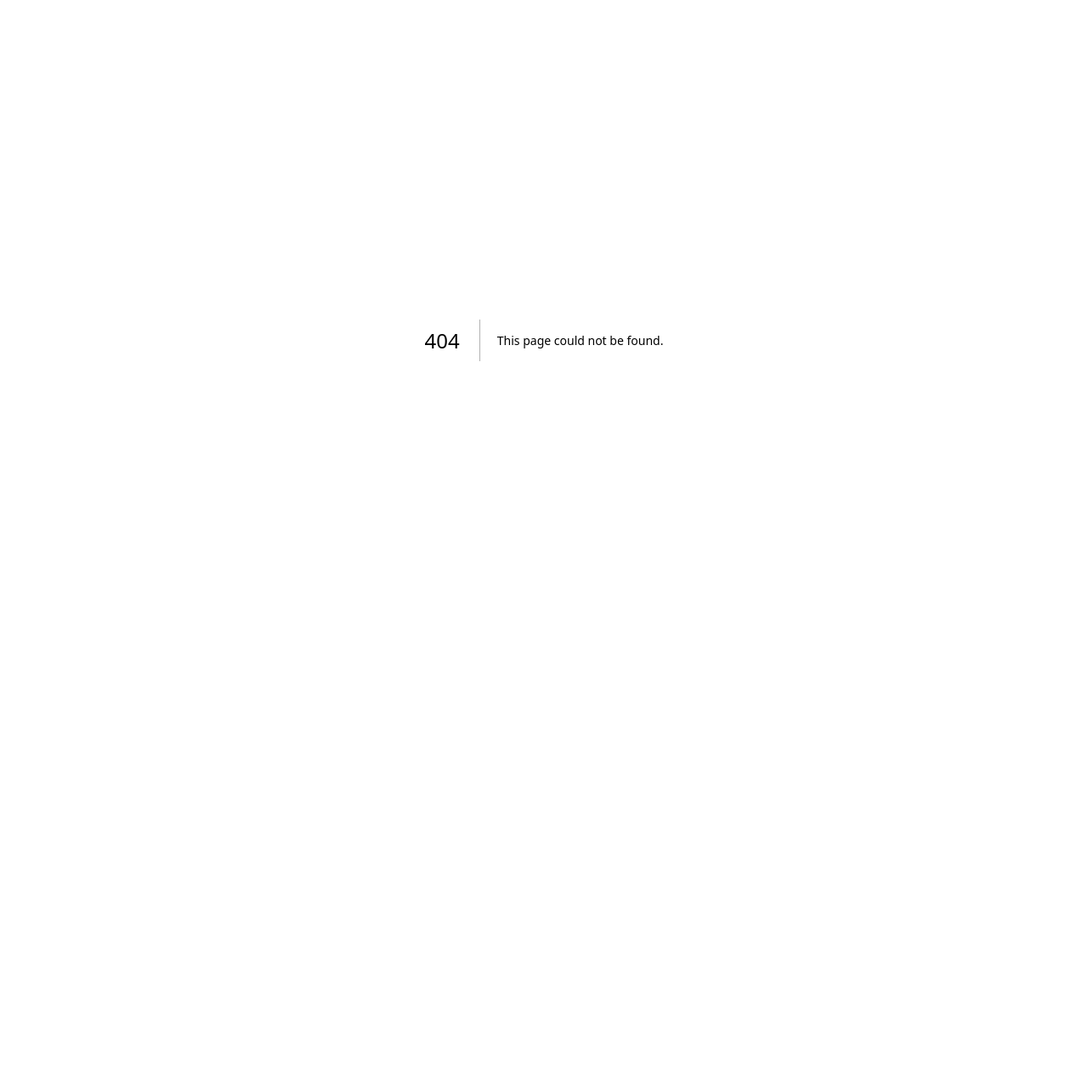
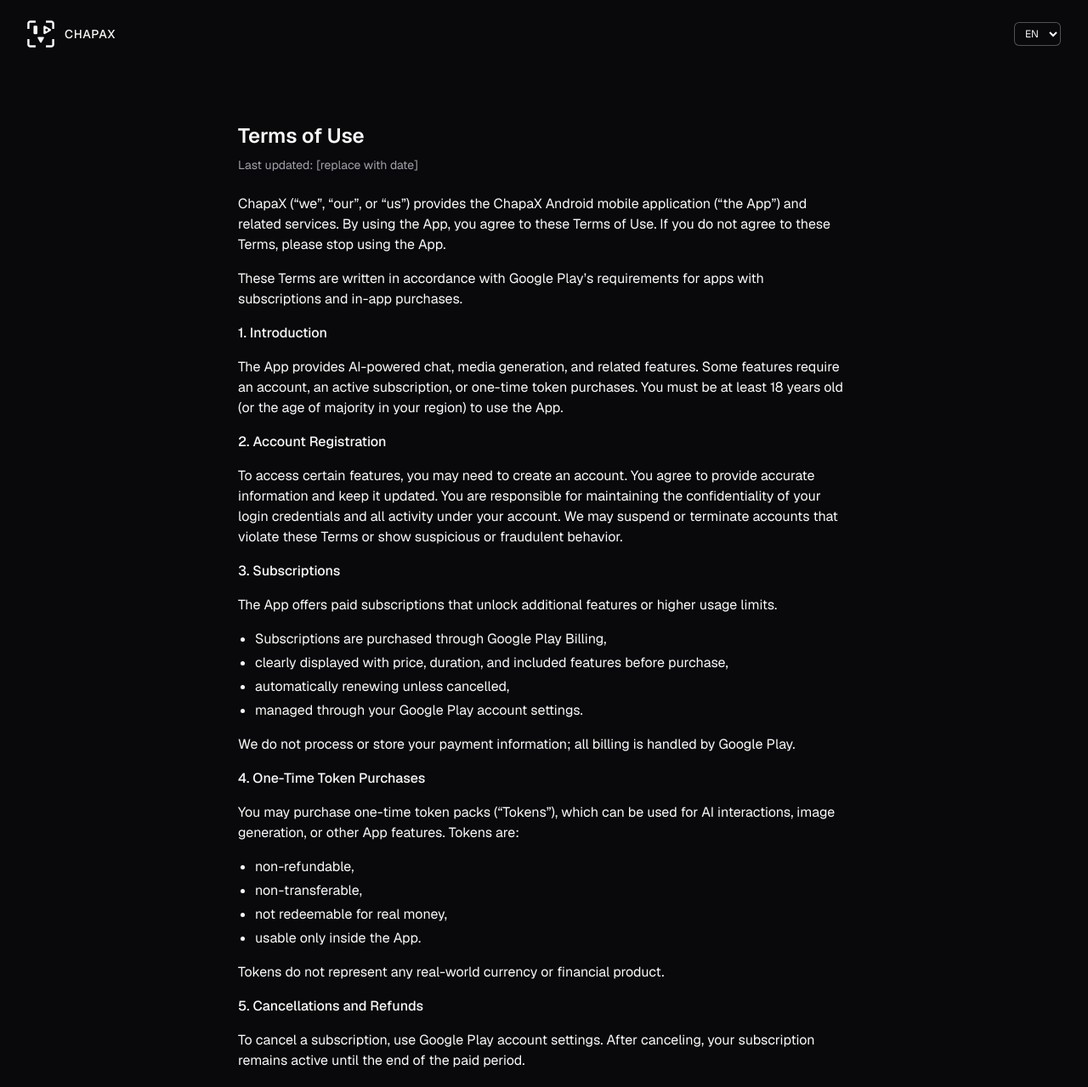
Before and after one commit to MareskoY/chapax-landing, a Next.js app: page /terms-android in a window 1280 px wide. Before the commit this address had no page. Shown: the top 1279 px of the page at 85% size. Before the commit the page ends 800 px from the top, so only its background shows below. Built offline with nearby package versions, Linux system fonts and the light colour scheme.

Commit message:
new pricing and emails

```diff
--- a/pages/oferta.tsx
+++ b/pages/oferta.tsx
@@ -85,7 +85,7 @@
           <h2 className="text-base font-medium">8. Порядок изменения и расторжения</h2>
           <p>8.1. Исполнитель вправе в одностороннем порядке изменять условия настоящей Оферты с обязательной публикацией новой редакции на сайте https://chapax.ai.</p>
           <p>8.2. Пользователь вправе в любой момент отказаться от подписки:
-            <br/>• уведомив Исполнителя по электронной почте nikita.bokz@outlook.com, либо
+            <br/>• уведомив Исполнителя по электронной почте support@chapax.ai, либо
             <br/>• самостоятельно отменив подписку в личном кабинете на странице https://app.chapax.ai/plans.
           </p>
           <p>8.3. При расторжении договора возврат оплаченной суммы за неиспользованный период не производится, если иное прямо не предусмотрено условиями возврата.</p>
@@ -98,7 +98,7 @@
           <p>ИНН: 771599188105</p>
           <p>Дата регистрации: 04.02.2021</p>
           <p>Адрес регистрации: г. Москва</p>
-          <p>Электронная почта: nikita.bokz@outlook.com</p>
+          <p>Электронная почта: support@chapax.ai</p>
           <p>Телефон: +7 980 435-14-25</p>
 
           <hr className="my-4 border-foreground/10" />
--- a/pages/pricing.tsx
+++ b/pages/pricing.tsx
@@ -29,7 +29,7 @@
     chokensPerMonth: 10000,
   };
 
-  const currencyLabel = isRussia ? "₽ 560" : "€ 8.5";
+  const currencyLabel = isRussia ? "₽ 1200" : "€ 12.5";
 
   const plans: PlanInfo[] = useMemo(() => {
     return [
@@ -51,6 +51,7 @@
         features: [
           <Trans id="Chat with advanced models">Chat with advanced models</Trans>,
           <Trans id="Priority access">Priority access</Trans>,
+          <Trans id="Video Generation">Video Generation</Trans>,
         ],
         limits: plusLimits,
       },
@@ -136,7 +137,7 @@
                     </>
                   ) : (
                     <>
-                      <div className="text-2xl font-semibold">{isRussia ? "₽560" : `€${p.priceLabel}`}</div>
+                      <div className="text-2xl font-semibold">{isRussia ? "₽1200" : `€${p.priceLabel}`}</div>
                       <div className="text-xs text-muted-foreground"><Trans id="/mo">/mo</Trans></div>
                     </>
                   )}
--- a/pages/privacy-android.tsx
+++ b/pages/privacy-android.tsx
@@ -86,7 +86,7 @@
 
         <h2 className="text-base font-medium mt-6">7. Contact</h2>
         <div className="space-y-1">
-          <p>📩 Email: <a href="mailto:chapagpt@gmail.com" className="text-primary hover:underline">chapagpt@gmail.com</a></p>
+          <p>📩 Email: <a href="mailto:support@chapax.ai" className="text-primary hover:underline">support@chapax.ai</a></p>
           <p>👤 Data Controller: Nikita Bokarev (Individual Entrepreneur)</p>
         </div>
 
--- a/pages/privacy-ios.tsx
+++ b/pages/privacy-ios.tsx
@@ -91,7 +91,7 @@
 
           <h2 className="text-base font-medium mt-6">7. Contact</h2>
           <div className="space-y-1">
-            <p>📩 Email: <a href="mailto:chapagpt@gmail.com" className="text-primary hover:underline">chapagpt@gmail.com</a></p>
+            <p>📩 Email: <a href="mailto:support@chapax.ai" className="text-primary hover:underline">support@chapax.ai</a></p>
             <p>👤 Data Controller: Nikita Bokarev (Individual Entrepreneur)</p>
           </div>
 
--- a/pages/privacy.tsx
+++ b/pages/privacy.tsx
@@ -114,7 +114,7 @@
           <h2 className="text-base font-medium">4. Contact</h2>
           <p>For any questions or requests related to this Privacy Policy, please contact us:</p>
           <div className="mt-2 space-y-1">
-            <p>📩 Email: <a href="mailto:chapagpt@gmail.com" className="text-primary hover:underline">chapagpt@gmail.com</a></p>
+            <p>📩 Email: <a href="mailto:support@chapax.ai" className="text-primary hover:underline">support@chapax.ai</a></p>
             <p>👤 Data Controller: Nikita Bokarev (Individual Entrepreneur)</p>
           </div>
         </div>
--- a/pages/rekvizity.tsx
+++ b/pages/rekvizity.tsx
@@ -20,7 +20,7 @@
               <dd className="sm:col-span-2">+7 980 435-14-25</dd>
 
               <dt className="text-muted-foreground">Email</dt>
-              <dd className="sm:col-span-2">nikita.bokz@outlook.com</dd>
+              <dd className="sm:col-span-2">support@chapax.ai</dd>
             </dl>
           </section>
 
--- /dev/null
+++ b/pages/terms-android.tsx
@@ -0,0 +1,157 @@
+import Head from "next/head";
+import { useLingui } from "@lingui/react";
+import { activateLocale, SUPPORTED_LOCALES } from "../lib/i18n";
+
+export default function TermsAndroid() {
+  const { i18n } = useLingui();
+  return (
+    <div className="min-h-dvh bg-background text-foreground">
+      <Head>
+        <title>Terms of Use (Android) — ChapaX</title>
+        <meta name="robots" content="noindex, nofollow" />
+        <meta name="description" content="Terms of Use for ChapaX Android mobile application" />
+      </Head>
+
+      <header className="relative z-10">
+        <div className="mx-auto max-w-7xl px-4 sm:px-6 md:px-8">
+          <div className="flex items-center justify-between py-4 sm:py-6">
+            <a href="/" className="flex items-center gap-2 sm:gap-3">
+              <img src="/chapa.svg" alt="" className="h-6 w-6 sm:h-8 sm:w-8" aria-hidden />
+              <span className="text-xs sm:text-sm font-medium tracking-wider">CHAPAX</span>
+            </a>
+            <div className="flex items-center gap-3">
+              <select
+                value={i18n.locale}
+                onChange={async (e) => {
+                  const next = e.target.value;
+                  await activateLocale(next);
+                }}
+                className="rounded-md border border-foreground/30 bg-background px-2 py-1 text-xs"
+              >
+                {SUPPORTED_LOCALES.map((l) => (
+                  <option key={l} value={l}>
+                    {l.toUpperCase()}
+                  </option>
+                ))}
+              </select>
+            </div>
+          </div>
+        </div>
+      </header>
+
+      <main className="mx-auto max-w-3xl px-6 py-12 sm:py-16">
+        <h1 className="text-2xl font-semibold">Terms of Use</h1>
+        <div className="mt-2 text-sm text-muted-foreground">Last updated: [replace with date]</div>
+
+        <div className="mt-6 text-sm sm:text-base space-y-4">
+          <p>
+            ChapaX (“we”, “our”, or “us”) provides the ChapaX Android mobile application (“the App”) and related services. By using the App, you agree to these Terms of Use. If you do not agree to these Terms, please stop using the App.
+          </p>
+          <p>
+            These Terms are written in accordance with Google Play’s requirements for apps with subscriptions and in-app purchases.
+          </p>
+
+          <h2 className="text-base font-medium mt-6">1. Introduction</h2>
+          <p>
+            The App provides AI-powered chat, media generation, and related features. Some features require an account, an active subscription, or one-time token purchases. You must be at least 18 years old (or the age of majority in your region) to use the App.
+          </p>
+
+          <h2 className="text-base font-medium mt-6">2. Account Registration</h2>
+          <p>
+            To access certain features, you may need to create an account. You agree to provide accurate information and keep it updated. You are responsible for maintaining the confidentiality of your login credentials and all activity under your account. We may suspend or terminate accounts that violate these Terms or show suspicious or fraudulent behavior.
+          </p>
+
+          <h2 className="text-base font-medium mt-6">3. Subscriptions</h2>
+          <p>The App offers paid subscriptions that unlock additional features or higher usage limits.</p>
+          <ul className="list-disc pl-5 space-y-1">
+            <li>Subscriptions are purchased through Google Play Billing,</li>
+            <li>clearly displayed with price, duration, and included features before purchase,</li>
+            <li>automatically renewing unless cancelled,</li>
+            <li>managed through your Google Play account settings.</li>
+          </ul>
+          <p>
+            We do not process or store your payment information; all billing is handled by Google Play.
+          </p>
+
+          <h2 className="text-base font-medium mt-6">4. One-Time Token Purchases</h2>
+          <p>
+            You may purchase one-time token packs (“Tokens”), which can be used for AI interactions, image generation, or other App features. Tokens are:
+          </p>
+          <ul className="list-disc pl-5 space-y-1">
+            <li>non-refundable,</li>
+            <li>non-transferable,</li>
+            <li>not redeemable for real money,</li>
+            <li>usable only inside the App.</li>
+          </ul>
+          <p>Tokens do not represent any real-world currency or financial product.</p>
+
+          <h2 className="text-base font-medium mt-6">5. Cancellations and Refunds</h2>
+          <p>
+            To cancel a subscription, use Google Play account settings. After canceling, your subscription remains active until the end of the paid period.
+          </p>
+          <p>
+            Refunds for subscriptions or token purchases are handled according to Google Play’s refund policies. You must request refunds directly from Google Play.
+          </p>
+          <p>
+            We may provide goodwill compensation (e.g., bonus tokens) at our discretion, but this is not guaranteed.
+          </p>
+
+          <h2 className="text-base font-medium mt-6">6. Use of the App</h2>
+          <p>You agree not to:</p>
+          <ul className="list-disc pl-5 space-y-1">
+            <li>use the App for illegal activities, harmful content, or harassment,</li>
+            <li>attempt to reverse-engineer, modify, or bypass security measures,</li>
+            <li>automate usage in ways not supported by the App,</li>
+            <li>sell, rent, or transfer your account.</li>
+          </ul>
+          <p>
+            We may limit or revoke access to protect the App, users, or comply with legal obligations.
+          </p>
+
+          <h2 className="text-base font-medium mt-6">7. Intellectual Property</h2>
+          <p>
+            All materials within the App—including code, design, logos, text, and graphics—belong to us or are licensed to us. You receive a limited, personal, non-transferable license to use the App solely in accordance with these Terms. You may not copy, distribute, or modify the App’s contents without permission.
+          </p>
+
+          <h2 className="text-base font-medium mt-6">8. Disclaimer and Limitation of Liability</h2>
+          <p>The App is provided “as is” without guarantees of uninterrupted or error-free operation.</p>
+          <p>We are not responsible for:</p>
+          <ul className="list-disc pl-5 space-y-1">
+            <li>service interruptions caused by network issues, hardware failures, or third-party providers (e.g., OpenAI, Google, Google Play Billing),</li>
+            <li>data loss caused by unauthorized access or user actions,</li>
+            <li>indirect or consequential damages arising from use of the App.</li>
+          </ul>
+          <p>
+            To the maximum extent permitted by law, our total liability is limited to the amount you paid for App features in the 3 months before the issue occurred.
+          </p>
+
+          <h2 className="text-base font-medium mt-6">9. Privacy</h2>
+          <p>
+            Your data is handled according to our Privacy Policy. By using the App, you acknowledge and accept the Privacy Policy.
+          </p>
+
+          <h2 className="text-base font-medium mt-6">10. Changes to the App and Terms</h2>
+          <p>
+            We may update the App or modify these Terms at any time. Continuing to use the App after changes means you accept the updated Terms. If the App or certain features are discontinued, we will notify users when reasonably possible.
+          </p>
+
+          <h2 className="text-base font-medium mt-6">11. Governing Law</h2>
+          <p>
+            These Terms are governed by the laws of Portugal, unless local laws in your region require otherwise. Any disputes should first be addressed through communication with us.
+          </p>
+
+          <h2 className="text-base font-medium mt-6">12. Contact</h2>
+          <div className="space-y-1">
+            <p>📩 Email: <a href="mailto:support@chapax.ai" className="text-primary hover:underline">support@chapax.ai</a></p>
+            <p>👤 Data Controller: Nikita Bokarev (Individual Entrepreneur)</p>
+          </div>
+
+          <hr className="my-6 border-foreground/10" />
+          <p>
+            ChapaX complies with Google Play’s User Data Policy, Data Safety requirements, and applicable GDPR/CCPA standards.
+          </p>
+        </div>
+      </main>
+    </div>
+  );
+}
--- a/pages/terms.tsx
+++ b/pages/terms.tsx
@@ -126,7 +126,7 @@
 
           <h2 className="text-base font-medium">Contact</h2>
           <p>
-            <a href="mailto:chatgpt@gmail.com" className="text-primary hover:underline">chatgpt@gmail.com</a>
+            <a href="mailto:support@chapax.ai" className="text-primary hover:underline">support@chapax.ai</a>
           </p>
         </div>
       </main>
```
Also changed, not shown: pages/api/support.ts (line endings or trailing spaces).
